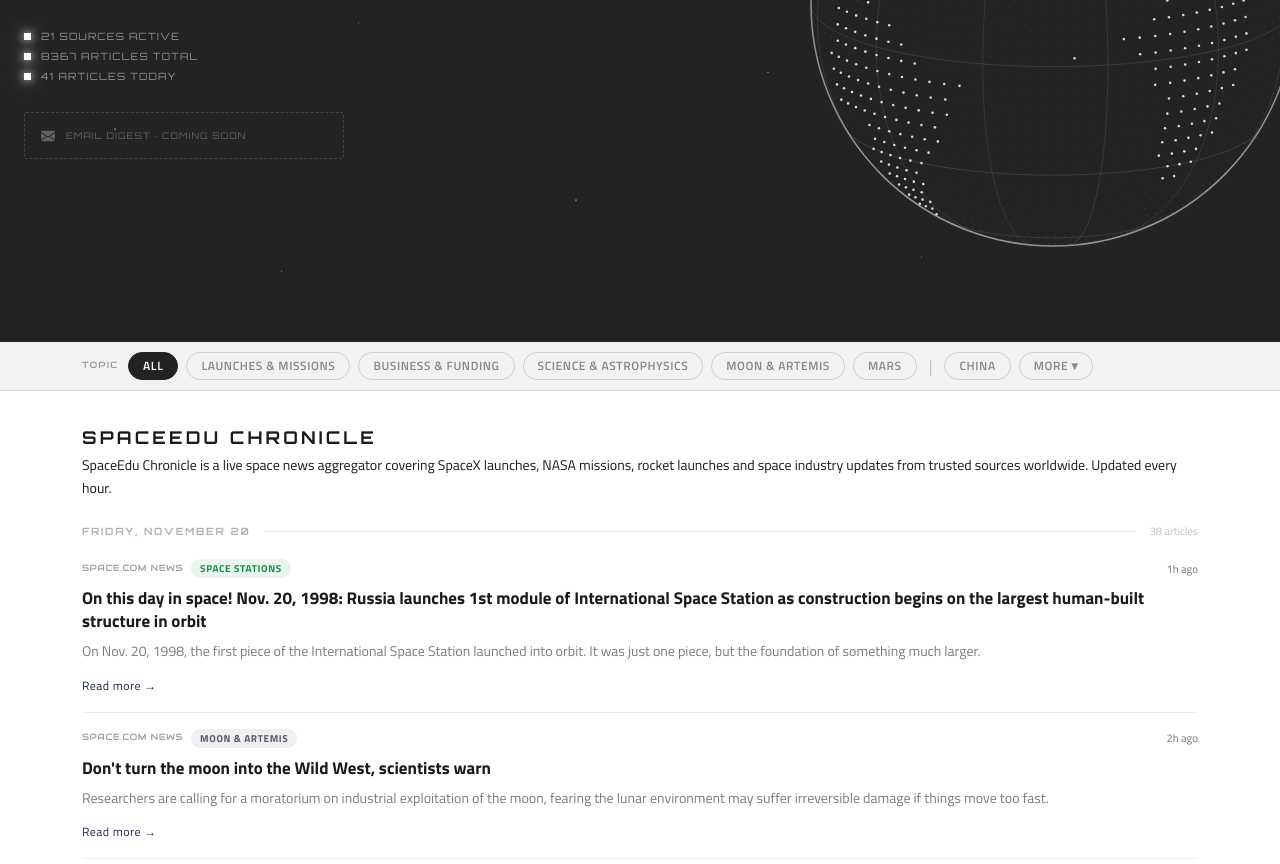
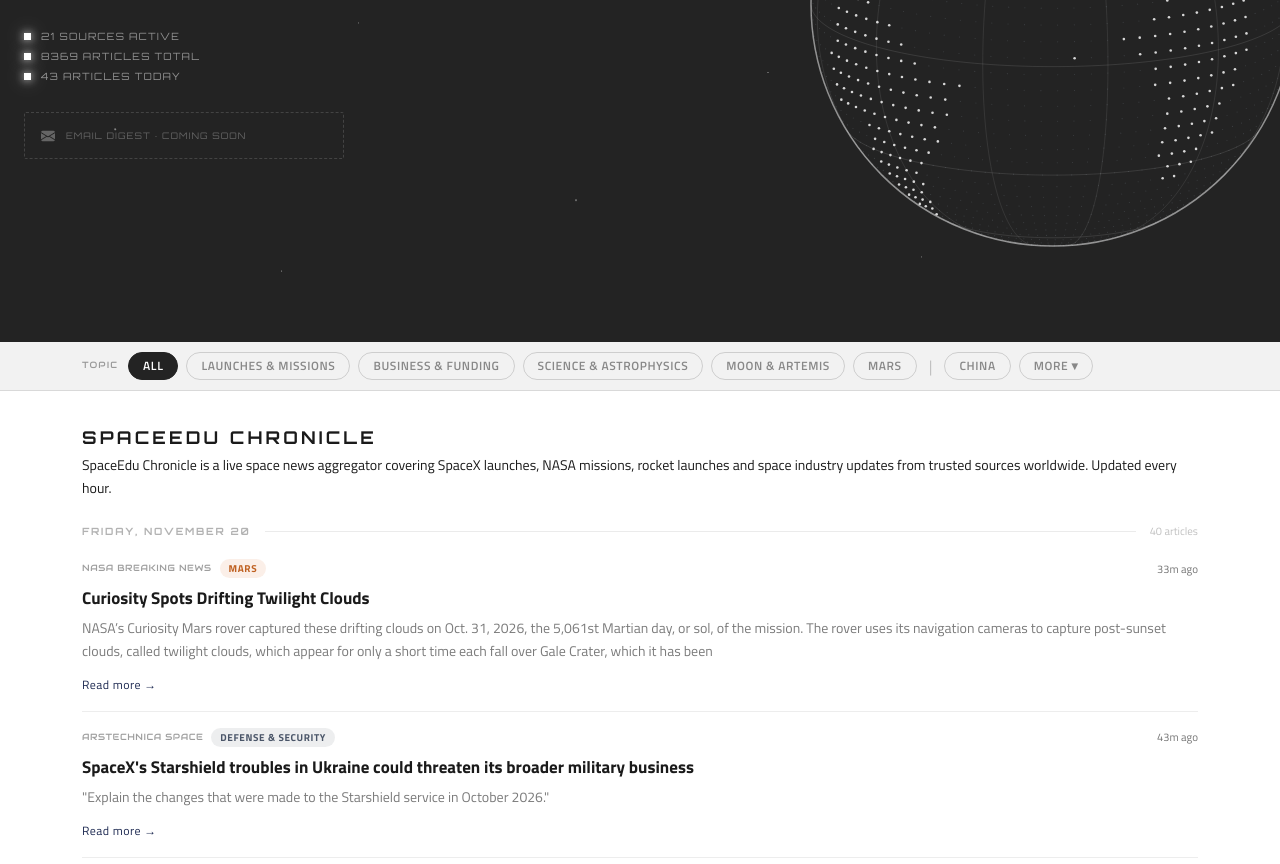
Before and after one commit to pgrebenkin/SpaceEdu-main, a plain HTML site: page chronicle/index.html in a window 1280 px wide. Shown: the part 468-1332 px from the top of the page. Drawn offline with nearby package versions, Linux system fonts and the light colour scheme.

Commit message:
Chronicle update: 2026-11-20 23:00 UTC (43 articles today)

```diff
--- a/chronicle/index.html
+++ b/chronicle/index.html
@@ -930,7 +930,7 @@ footer { background:var(--bg); font-family:'Audiowide',sans-serif; }
         <span>21 SOURCES <span class="status-glow">ACTIVE</span></span>
         <span class="status-sep">|</span>
         <span>PARSER: <span class="status-glow">RUNNING</span></span>
-        <span class="status-right">LAST UPDATED AT <span class="status-glow">Nov 20, 2026 · 22:00 UTC
+        <span class="status-right">LAST UPDATED AT <span class="status-glow">Nov 20, 2026 · 23:00 UTC
         </span></span>
     </div>
 
@@ -950,11 +950,11 @@ footer { background:var(--bg); font-family:'Audiowide',sans-serif; }
                 </div>
                 <div class="chr-cat">
                     <div class="chr-cat-dot"></div>
-                    <span>8367 ARTICLES TOTAL</span>
+                    <span>8369 ARTICLES TOTAL</span>
                 </div>
                 <div class="chr-cat">
                     <div class="chr-cat-dot"></div>
-                    <span>41 ARTICLES TODAY</span>
+                    <span>43 ARTICLES TODAY</span>
                 </div>
             </div>
 
@@ -1040,9 +1040,39 @@ footer { background:var(--bg); font-family:'Audiowide',sans-serif; }
         <div class="day-header" style="margin-top:0">
             <span class="day-label">Friday, November 20</span>
             <div class="day-line"></div>
-            <span class="day-count">41 articles</span>
-        </div>
-
+            <span class="day-count">43 articles</span>
+        </div>
+
+        <div class="article-card"
+             data-topics="mars"
+             data-regions="usa">
+            <div class="article-meta">
+                <span class="source-name">NASA Breaking News</span>
+                <span class="cat-badge cat-mars" data-tooltip="Mars · USA">Mars</span>
+                <span class="article-time" data-utc="2026-11-20T22:27:05Z" title="22:27 UTC">22:27 UTC
+                </span>
+            </div>
+            <a href="https://science.nasa.gov/photojournal/curiosity-spots-drifting-twilight-clouds/" class="article-title" target="_blank" rel="noopener">Curiosity Spots Drifting Twilight Clouds</a>
+
+            <p class="article-summary">NASA’s Curiosity Mars rover captured these drifting clouds on Oct. 31, 2026, the 5,061st Martian day, or sol, of the mission. The rover uses its navigation cameras to capture post-sunset clouds, called twilight clouds, which appear for only a short time each fall over Gale Crater, which it has been </p>
+
+            <a href="https://science.nasa.gov/photojournal/curiosity-spots-drifting-twilight-clouds/" class="read-more" target="_blank" rel="noopener">Read more →</a>
+        </div>
+        <div class="article-card"
+             data-topics="defense"
+             data-regions="usa">
+            <div class="article-meta">
+                <span class="source-name">ArsTechnica Space</span>
+                <span class="cat-badge cat-defense" data-tooltip="Defense &amp; Security · USA">Defense &amp; Security</span>
+                <span class="article-time" data-utc="2026-11-20T22:16:51Z" title="22:16 UTC">22:16 UTC
+                </span>
+            </div>
+            <a href="https://arstechnica.com/space/2026/11/incoming-house-chair-threatens-spacex-funding-over-ukraine-controversy/" class="article-title" target="_blank" rel="noopener">SpaceX&#39;s Starshield troubles in Ukraine could threaten its broader military business</a>
+
+            <p class="article-summary">"Explain the changes that were made to the Starshield service in October 2026."</p>
+
+            <a href="https://arstechnica.com/space/2026/11/incoming-house-chair-threatens-spacex-funding-over-ukraine-controversy/" class="read-more" target="_blank" rel="noopener">Read more →</a>
+        </div>
         <div class="article-card"
              data-topics="stations"
              data-regions="russia">
@@ -1299,6 +1329,21 @@ footer { background:var(--bg); font-family:'Audiowide',sans-serif; }
             <a href="https://www.nasa.gov/image-article/nasas-curiosity-mars-rover-collects-samples/" class="read-more" target="_blank" rel="noopener">Read more →</a>
         </div>
         <div class="article-card"
+             data-topics="moon,reviews"
+             data-regions="china,usa">
+            <div class="article-meta">
+                <span class="source-name">The Planetary Society</span>
+                <span class="cat-badge cat-moon" data-tooltip="Moon &amp; Artemis · Reviews &amp; Retrospectives · China · USA">Moon &amp; Artemis</span>
+                <span class="article-time" data-utc="2026-11-20T15:30:00Z" title="15:30 UTC">15:30 UTC
+                </span>
+            </div>
+            <a href="https://www.planetary.org/the-downlink/racing-ahead-and-looking-back" class="article-title" target="_blank" rel="noopener">Racing ahead and looking back</a>
+
+            <p class="article-summary">Voyager 1 looks back from one light-day away, the U.S. Congress proposes increases to NASA science funding, and China announces potential plans to land on a Jovian moon.</p>
+
+            <a href="https://www.planetary.org/the-downlink/racing-ahead-and-looking-back" class="read-more" target="_blank" rel="noopener">Read more →</a>
+        </div>
+        <div class="article-card"
              data-topics=""
              data-regions="">
             <div class="article-meta">
@@ -1314,21 +1359,6 @@ footer { background:var(--bg); font-family:'Audiowide',sans-serif; }
             <a href="https://www.planetary.org/articles/jpl-at-90-whose-lab-is-it" class="read-more" target="_blank" rel="noopener">Read more →</a>
         </div>
         <div class="article-card"
-             data-topics="moon,reviews"
-             data-regions="china,usa">
-            <div class="article-meta">
-                <span class="source-name">The Planetary Society</span>
-                <span class="cat-badge cat-moon" data-tooltip="Moon &amp; Artemis · Reviews &amp; Retrospectives · China · USA">Moon &amp; Artemis</span>
-                <span class="article-time" data-utc="2026-11-20T15:30:00Z" title="15:30 UTC">15:30 UTC
-                </span>
-            </div>
-            <a href="https://www.planetary.org/the-downlink/racing-ahead-and-looking-back" class="article-title" target="_blank" rel="noopener">Racing ahead and looking back</a>
-
-            <p class="article-summary">Voyager 1 looks back from one light-day away, the U.S. Congress proposes increases to NASA science funding, and China announces potential plans to land on a Jovian moon.</p>
-
-            <a href="https://www.planetary.org/the-downlink/racing-ahead-and-looking-back" class="read-more" target="_blank" rel="noopener">Read more →</a>
-        </div>
-        <div class="article-card"
              data-topics="stations"
              data-regions="">
             <div class="article-meta">
@@ -1479,6 +1509,21 @@ footer { background:var(--bg); font-family:'Audiowide',sans-serif; }
             <a href="https://www.universetoday.com/articles/tiny-grains-of-sand-act-as-cosmic-speedometers-for-alien-winds" class="read-more" target="_blank" rel="noopener">Read more →</a>
         </div>
         <div class="article-card"
+             data-topics="science"
+             data-regions="">
+            <div class="article-meta">
+                <span class="source-name">Space.com News</span>
+                <span class="cat-badge cat-science" data-tooltip="Science &amp; Astrophysics">Science &amp; Astrophysics</span>
+                <span class="article-time" data-utc="2026-11-20T11:00:00Z" title="11:00 UTC">11:00 UTC
+                </span>
+            </div>
+            <a href="https://www.space.com/astronomy/black-holes/einstein-was-right-scientists-verify-1st-image-of-a-black-hole-ever-captured" class="article-title" target="_blank" rel="noopener">Einstein was right! Scientists verify 1st image of a black hole ever captured</a>
+
+            <p class="article-summary">An independent team of researchers has validated the first image of a supermassive black hole captured by humanity, and that verifies Einstein's greatest theory.</p>
+
+            <a href="https://www.space.com/astronomy/black-holes/einstein-was-right-scientists-verify-1st-image-of-a-black-hole-ever-captured" class="read-more" target="_blank" rel="noopener">Read more →</a>
+        </div>
+        <div class="article-card"
              data-topics="stations"
              data-regions="usa">
             <div class="article-meta">
@@ -1492,21 +1537,6 @@ footer { background:var(--bg); font-family:'Audiowide',sans-serif; }
             <p class="article-summary">SpaceX's 35th Dragon cargo mission is scheduled to undock from the International Space Station today (Nov. 20), and you can watch the off-Earth action live.</p>
 
             <a href="https://www.space.com/space-exploration/launches-spacecraft/spacex-crs-35-dragon-iss-cargo-mission-return-to-earth" class="read-more" target="_blank" rel="noopener">Read more →</a>
-        </div>
-        <div class="article-card"
-             data-topics="science"
-             data-regions="">
-            <div class="article-meta">
-                <span class="source-name">Space.com News</span>
-                <span class="cat-badge cat-science" data-tooltip="Science &amp; Astrophysics">Science &amp; Astrophysics</span>
-                <span class="article-time" data-utc="2026-11-20T11:00:00Z" title="11:00 UTC">11:00 UTC
-                </span>
-            </div>
-            <a href="https://www.space.com/astronomy/black-holes/einstein-was-right-scientists-verify-1st-image-of-a-black-hole-ever-captured" class="article-title" target="_blank" rel="noopener">Einstein was right! Scientists verify 1st image of a black hole ever captured</a>
-
-            <p class="article-summary">An independent team of researchers has validated the first image of a supermassive black hole captured by humanity, and that verifies Einstein's greatest theory.</p>
-
-            <a href="https://www.space.com/astronomy/black-holes/einstein-was-right-scientists-verify-1st-image-of-a-black-hole-ever-captured" class="read-more" target="_blank" rel="noopener">Read more →</a>
         </div>
         <div class="article-card"
              data-topics="science,astronomy,moon,mars"
```
